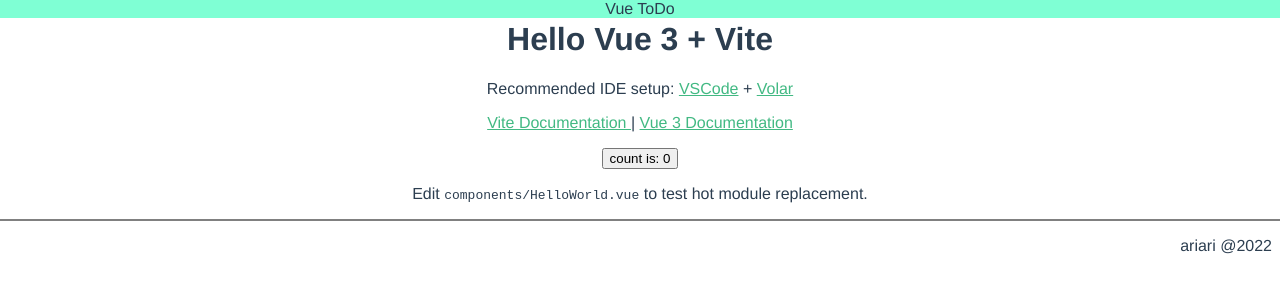
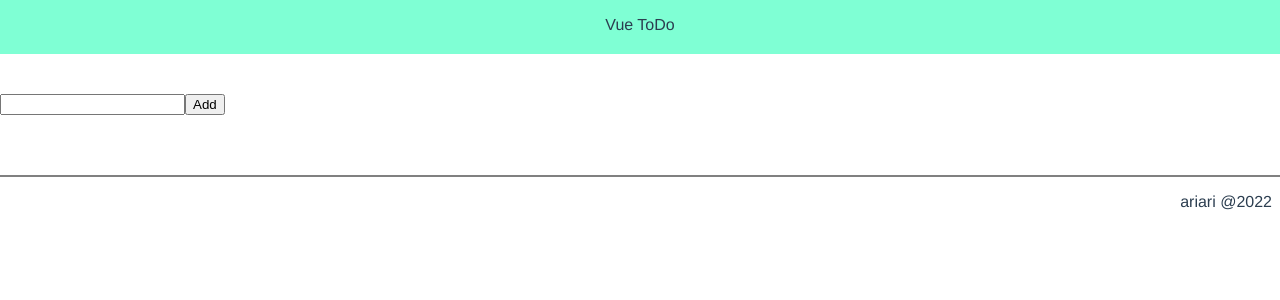
Before and after one commit to arisaokasaka/vue-vite, a Vue app: page / in a window 1280 px wide. Shown: the top 300 px of the page. Built offline with nearby package versions, Linux system fonts and the light colour scheme.

Commit message:
use props and ref

```diff
--- a/src/App.vue
+++ b/src/App.vue
@@ -1,19 +1,25 @@
 <script setup>
 // This starter template is using Vue 3 <script setup> SFCs
 // Check out https://v3.vuejs.org/api/sfc-script-setup.html#sfc-script-setup
-import HelloWorld from './components/HelloWorld.vue'
+import Main from './components/Main.vue';
+// import HelloWorld from './components/HelloWorld.vue'
 import Header from './components/Header.vue';
 import Footer from './components/Footer.vue';
+import Spacer from './components/Spacer.vue';
+
 </script>
 
 <template>
   <Header />
-  <HelloWorld msg="Hello Vue 3 + Vite" />
+  <Spacer :top="40" />
+  <Main />
+  <Spacer :top="60" />
   <Footer />
 </template>
 
 <style>
-html, body {
+html,
+body {
   margin: 0;
   padding: 0;
 }
@@ -22,7 +28,7 @@
   font-family: Avenir, Helvetica, Arial, sans-serif;
   -webkit-font-smoothing: antialiased;
   -moz-osx-font-smoothing: grayscale;
-  text-align: center;
   color: #2c3e50;
+  padding-top: 54px; /* headerが54px */
 }
 </style>
--- a/src/components/Header.vue
+++ b/src/components/Header.vue
@@ -1,6 +1,6 @@
 <template>
   <header>
-    <a>Vue ToDo</a>
+    <p>Vue ToDo</p>
   </header>
 </template>
 
@@ -9,6 +9,8 @@
   position: fixed;
   top: 0;
   width: 100%;
+  height: 54px;
+  text-align: center;
   background-color: aquamarine;
 }
 </style>
--- a/src/components/HelloWorld.vue
+++ b/src/components/HelloWorld.vue
@@ -19,9 +19,7 @@
   </p>
 
   <p>
-    <a href="https://vitejs.dev/guide/features.html" target="_blank">
-      Vite Documentation
-    </a>
+    <a href="https://vitejs.dev/guide/features.html" target="_blank">Vite Documentation</a>
     |
     <a href="https://v3.vuejs.org/" target="_blank">Vue 3 Documentation</a>
   </p>
--- /dev/null
+++ b/src/components/Main.vue
@@ -0,0 +1,18 @@
+<script setup lang="ts">
+import { ref } from 'vue';
+const text = ref('');
+const clickAddButton: (text: string) => void = (text) => alert(text);
+</script>
+
+<template>
+  <div>
+    <input v-model.string="text" type="text" />
+    <button @click="clickAddButton(text)">Add</button>
+  </div>
+</template>
+
+<style scoped>
+a {
+  color: #42b983;
+}
+</style>
--- /dev/null
+++ b/src/components/Spacer.vue
@@ -0,0 +1,21 @@
+<script lang="ts" setup>
+type Props = {
+  top?: number,
+  left?: number,
+  right?: number,
+  bottom?: number
+}
+
+withDefaults(defineProps<Props>(), {
+  top: 0,
+  left: 0,
+  right: 0,
+  bottom: 0
+})
+</script>
+
+<template>
+  <div
+    :style="{ 'margin': `${top}px ${right}px ${bottom}px ${left}px` }"
+  ></div>
+</template>
```
Also changed, not shown: package.json (line endings or trailing spaces).
